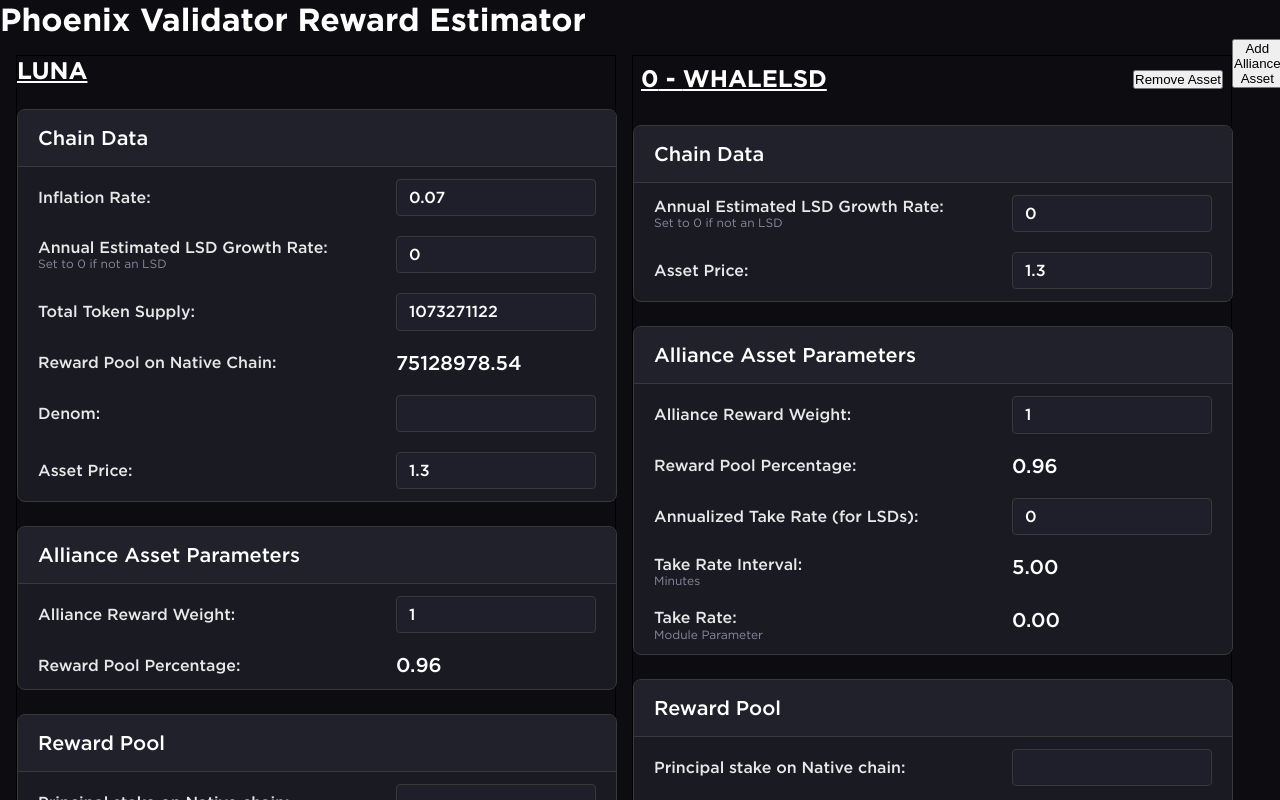
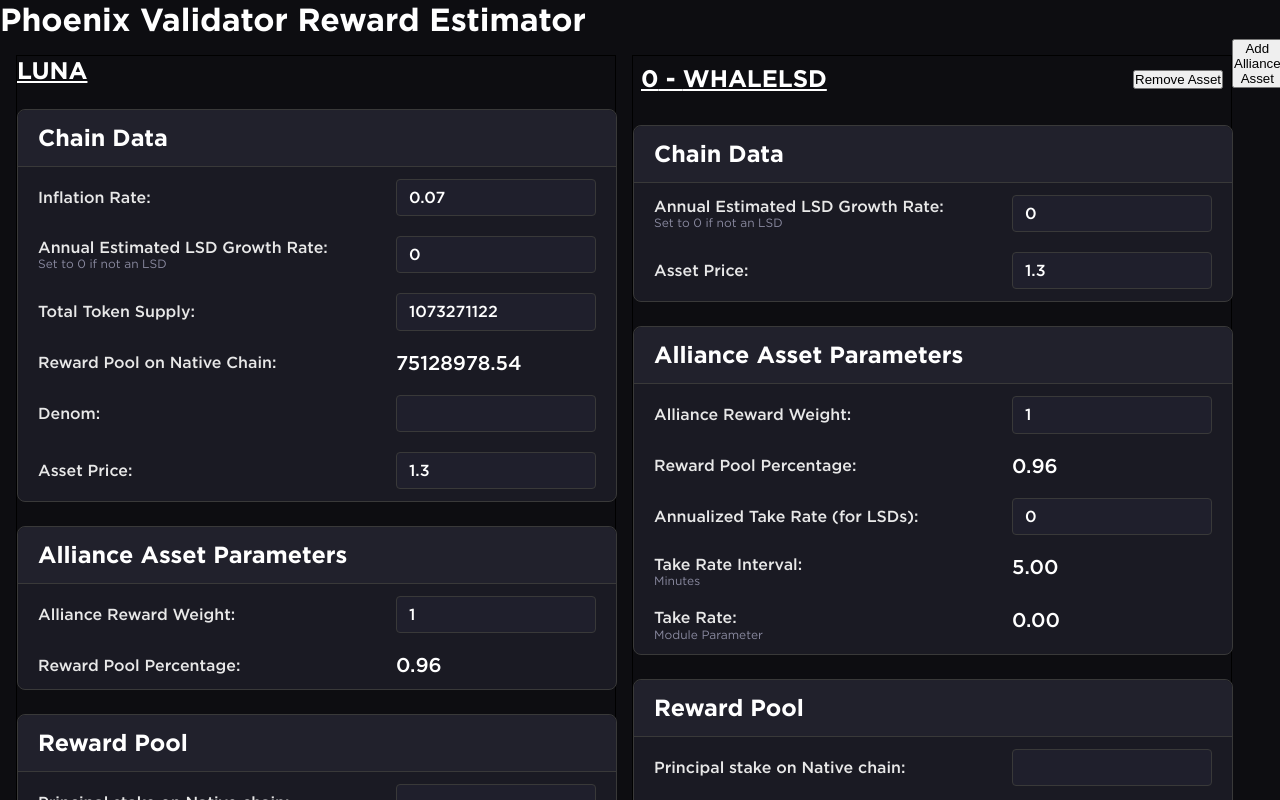
Before and after one commit to terra-money/alliance-estimator, a Next.js app: page / in a window 1280 px wide. Shown: the top 800 px of the page. Built offline with nearby package versions, Linux system fonts and the light colour scheme.

Commit message:
feat: fix types on Card

```diff
--- a/components/AllianceAssetColumn.tsx
+++ b/components/AllianceAssetColumn.tsx
@@ -7,13 +7,13 @@ import {
 } from "@/data";
 import { useAppState } from "@/contexts";
 import styles from "@/styles/AllianceAssetColumn.module.css";
-import Card from './Card';
+import Card from "./Card";
 
 function AllianceAssetColumn({ id, label }: { id: number; label: string }) {
   const { removeAllianceAsset, poolTotalValueState, updatePoolTotalValue } =
     useAppState();
 
-  const [values, setValues] = useState<AllianceInputValues>({
+  const [userInputValues, setUserInputValues] = useState<AllianceInputValues>({
     inflationRate: 0.07,
     lsdApr: 0,
     totalTokenSupply: 100,
@@ -25,38 +25,38 @@ function AllianceAssetColumn({ id, label }: { id: number; label: string }) {
 
   // cache derived values
   const rewardPoolOnAllianceChain = useMemo(
-    () => values.inflationRate * values.totalTokenSupply,
-    [values.inflationRate, values.totalTokenSupply]
+    () => userInputValues.inflationRate * userInputValues.totalTokenSupply,
+    [userInputValues.inflationRate, userInputValues.totalTokenSupply]
   );
 
   // TODO: create use context hook to get pool percentage from all assets.
   const rewardPoolPercentage = 0.9606;
 
   const takeRateInterval = 5;
-  const takeRate = 0.0000174331 // Some crazy complicated formula
+  const takeRate = 0.0000174331; // Some crazy complicated formula
 
   const principalStakeOnNativeChain = useMemo(
-    () => values.totalTokenSupply,
-    [values.totalTokenSupply]
+    () => userInputValues.totalTokenSupply,
+    [userInputValues.totalTokenSupply]
   );
   const rewardPoolMakeup = useMemo(
-    () => values.totalTokenSupply * values.inflationRate,
-    [values.totalTokenSupply, values.inflationRate]
+    () => userInputValues.totalTokenSupply * userInputValues.inflationRate,
+    [userInputValues.totalTokenSupply, userInputValues.inflationRate]
   );
   const valueOfDenomInRewardPoolExcludingLSD = useMemo(
-    () => rewardPoolMakeup * values.assetPrice,
-    [rewardPoolMakeup, values.assetPrice]
+    () => rewardPoolMakeup * userInputValues.assetPrice,
+    [rewardPoolMakeup, userInputValues.assetPrice]
   );
 
   const valueOfDenomInRewardPoolIncludingLSD = useMemo(
     () =>
       valueOfDenomInRewardPoolExcludingLSD +
-      rewardPoolMakeup * values.lsdApr * values.assetPrice,
+      rewardPoolMakeup * userInputValues.lsdApr * userInputValues.assetPrice,
     [
       rewardPoolMakeup,
       valueOfDenomInRewardPoolExcludingLSD,
-      values.assetPrice,
-      values.lsdApr,
+      userInputValues.assetPrice,
+      userInputValues.lsdApr,
     ]
   );
 
@@ -72,8 +72,8 @@ function AllianceAssetColumn({ id, label }: { id: number; label: string }) {
   );
 
   const principalStakeIncludingLSD = useMemo(
-    () => values.totalTokenSupply * values.assetPrice,
-    [values.totalTokenSupply, values.assetPrice]
+    () => userInputValues.totalTokenSupply * userInputValues.assetPrice,
+    [userInputValues.totalTokenSupply, userInputValues.assetPrice]
   );
 
   const stakingRewardValue = useMemo(
@@ -85,13 +85,13 @@ function AllianceAssetColumn({ id, label }: { id: number; label: string }) {
     () =>
       (principalStakeIncludingLSD +
         stakingRewardValue -
-        principalStakeOnNativeChain * values.assetPrice) /
-      (principalStakeOnNativeChain * values.assetPrice),
+        principalStakeOnNativeChain * userInputValues.assetPrice) /
+      (principalStakeOnNativeChain * userInputValues.assetPrice),
     [
       principalStakeIncludingLSD,
       principalStakeOnNativeChain,
       stakingRewardValue,
-      values.assetPrice,
+      userInputValues.assetPrice,
     ]
   );
 
@@ -119,8 +119,8 @@ function AllianceAssetColumn({ id, label }: { id: number; label: string }) {
     const name = target.name as keyof AllianceInputValues;
 
     if (isInputField(name)) {
-      setValues({
-        ...values,
+      setUserInputValues({
+        ...userInputValues,
         [name]: value,
       });
     }
@@ -136,13 +136,7 @@ function AllianceAssetColumn({ id, label }: { id: number; label: string }) {
   function isInputField(
     key: AllianceFieldKey
   ): key is keyof AllianceInputValues {
-    return key in values;
-  }
-
-  function isDerivedField(
-    key: AllianceFieldKey
-  ): key is keyof AllianceCalculatedValues {
-    return key in derivedValues;
+    return key in userInputValues;
   }
 
   // render table for individual token
@@ -156,15 +150,15 @@ function AllianceAssetColumn({ id, label }: { id: number; label: string }) {
           <button onClick={handleRemoveAsset}>Remove Asset</button>
         </div>
       </div>
-      {Object.keys(allianceFieldMap).map((section) => {
+      {Object.keys(allianceFieldMap).map((section, i) => {
         return (
           <Card
             key={`section-${section}`}
+            index={i}
             type="alliance"
             section={section}
-            values={values}
+            userInputValues={userInputValues}
             handleInputChange={handleInputChange}
-            isDerivedField={isDerivedField}
             derivedValues={derivedValues}
           />
         );
--- a/components/Card.tsx
+++ b/components/Card.tsx
@@ -10,28 +10,36 @@ import {
 } from "@/data";
 import cardStyles from "../styles/Card.module.scss";
 
+type InputValues = AllianceInputValues | NativeInputValues;
+type CalculatedValues = AllianceCalculatedValues | NativeCalculatedValues;
+type FieldKeys = AllianceFieldKey | NativeFieldKey;
+
 const Card = ({
   section,
   type,
-  values,
+  userInputValues,
   handleInputChange,
-  isDerivedField,
   derivedValues,
+  index,
 }: {
   section: string;
   type: string;
-  values: AllianceInputValues;
+  userInputValues: InputValues;
   handleInputChange: (e: React.ChangeEvent<HTMLInputElement>) => void;
-  isDerivedField: (
-    key: AllianceFieldKey
-  ) => key is keyof AllianceCalculatedValues;
-  derivedValues: AllianceCalculatedValues;
+  derivedValues: CalculatedValues;
+  index: number;
 }) => {
   const fields = type === "native" ? nativeFieldMap : allianceFieldMap;
 
+  function isDerivedField(key: FieldKeys): key is keyof CalculatedValues {
+    return key in derivedValues;
+  }
+
   return (
     <div className={cardStyles.fieldSection}>
-      <h3 className={cardStyles.fieldSectionHeader}>{section}</h3>
+      <div className={cardStyles.fieldSectionHeader}>
+        <h3 className={cardStyles.fieldSectionTitle}>{section}</h3>
+      </div>
       <div className={cardStyles.inputs}>
         {fields[section].map((field, i) => (
           <div className={`${cardStyles.fieldRow}`} key={field.name}>
@@ -48,7 +56,7 @@ const Card = ({
                   name={field.name}
                   value={
                     field.input
-                      ? values[field.name as keyof NativeInputValues]
+                      ? userInputValues[field.name as keyof InputValues]
                       : isDerivedField(field.name)
                       ? derivedValues[field.name].toFixed(2)
                       : ""
--- a/components/NativeAssetColumn.tsx
+++ b/components/NativeAssetColumn.tsx
@@ -7,12 +7,12 @@ import {
 } from "@/data";
 import { useAppState } from "@/contexts";
 import styles from "@/styles/NativeAssetColumn.module.css";
-import Card from './Card';
+import Card from "./Card";
 
 function NativeAssetColumn() {
   const { poolTotalValueState, updatePoolTotalValue } = useAppState();
 
-  const [values, setValues] = useState<NativeInputValues>({
+  const [userInputValues, setUserInputValues] = useState<NativeInputValues>({
     inflationRate: 0.07,
     lsdApr: 0,
     totalTokenSupply: 1073271122,
@@ -24,35 +24,35 @@ function NativeAssetColumn() {
 
   // cache derived values
   const rewardPoolOnNativeChain = useMemo(
-    () => values.inflationRate * values.totalTokenSupply,
-    [values.inflationRate, values.totalTokenSupply]
+    () => userInputValues.inflationRate * userInputValues.totalTokenSupply,
+    [userInputValues.inflationRate, userInputValues.totalTokenSupply]
   );
 
   // TODO: create use context hook to get pool percentage from all assets.
   const rewardPoolPercentage = 0.9606;
 
   const principalStakeOnTerra = useMemo(
-    () => values.totalTokenSupply,
-    [values.totalTokenSupply]
+    () => userInputValues.totalTokenSupply,
+    [userInputValues.totalTokenSupply]
   );
   const rewardPoolMakeup = useMemo(
-    () => values.totalTokenSupply * values.inflationRate,
-    [values.totalTokenSupply, values.inflationRate]
+    () => userInputValues.totalTokenSupply * userInputValues.inflationRate,
+    [userInputValues.totalTokenSupply, userInputValues.inflationRate]
   );
   const valueOfDenomInRewardPoolExcludingLSD = useMemo(
-    () => rewardPoolMakeup * values.assetPrice,
-    [rewardPoolMakeup, values.assetPrice]
+    () => rewardPoolMakeup * userInputValues.assetPrice,
+    [rewardPoolMakeup, userInputValues.assetPrice]
   );
 
   const valueOfDenomInRewardPoolIncludingLSD = useMemo(
     () =>
       valueOfDenomInRewardPoolExcludingLSD +
-      rewardPoolMakeup * values.lsdApr * values.assetPrice,
+      rewardPoolMakeup * userInputValues.lsdApr * userInputValues.assetPrice,
     [
       rewardPoolMakeup,
       valueOfDenomInRewardPoolExcludingLSD,
-      values.assetPrice,
-      values.lsdApr,
+      userInputValues.assetPrice,
+      userInputValues.lsdApr,
     ]
   );
 
@@ -73,8 +73,8 @@ function NativeAssetColumn() {
   );
 
   const principalStakeIncludingLSD = useMemo(
-    () => values.totalTokenSupply * values.assetPrice,
-    [values.totalTokenSupply, values.assetPrice]
+    () => userInputValues.totalTokenSupply * userInputValues.assetPrice,
+    [userInputValues.totalTokenSupply, userInputValues.assetPrice]
   );
 
   const stakingRewardValue = useMemo(
@@ -86,13 +86,13 @@ function NativeAssetColumn() {
     () =>
       (principalStakeIncludingLSD +
         stakingRewardValue -
-        principalStakeOnTerra * values.assetPrice) /
-      (principalStakeOnTerra * values.assetPrice),
+        principalStakeOnTerra * userInputValues.assetPrice) /
+      (principalStakeOnTerra * userInputValues.assetPrice),
     [
       principalStakeIncludingLSD,
       principalStakeOnTerra,
       stakingRewardValue,
-      values.assetPrice,
+      userInputValues.assetPrice,
     ]
   );
 
@@ -119,8 +119,8 @@ function NativeAssetColumn() {
     const name = target.name as keyof NativeInputValues;
 
     if (isInputField(name)) {
-      setValues({
-        ...values,
+      setUserInputValues({
+        ...userInputValues,
         [name]: value,
       });
     }
@@ -129,28 +129,22 @@ function NativeAssetColumn() {
 
   // helper functions to test for type
   function isInputField(key: NativeFieldKey): key is keyof NativeInputValues {
-    return key in values;
-  }
-
-  function isDerivedField(
-    key: NativeFieldKey
-  ): key is keyof NativeCalculatedValues {
-    return key in derivedValues;
+    return key in userInputValues;
   }
 
   // render table for individual token
   return (
     <div className={styles.container}>
       <h2 className={styles.assetName}>LUNA</h2>
-      {Object.keys(nativeFieldMap).map((section) => {
+      {Object.keys(nativeFieldMap).map((section, i) => {
         return (
           <Card
             key={`section-${section}`}
+            index={i}
             type="native"
             section={section}
-            values={values}
+            userInputValues={userInputValues}
             handleInputChange={handleInputChange}
-            isDerivedField={isDerivedField}
             derivedValues={derivedValues}
           />
         );
```
